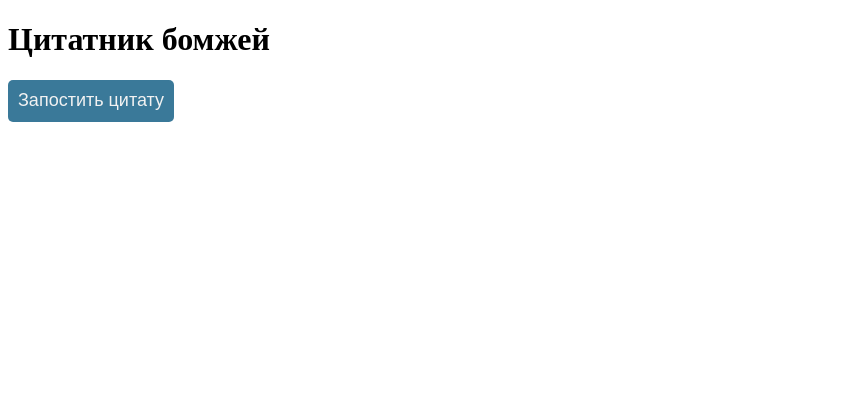
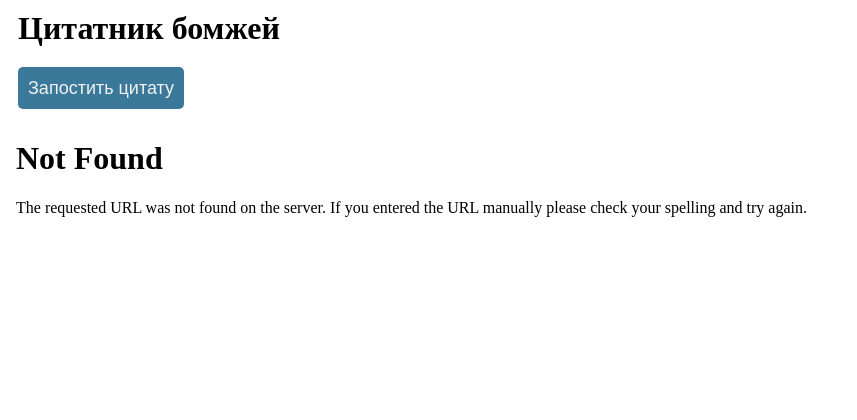
Before and after one commit to PossessedCoder/python, a Python web app: template src/templates/main_page.html in a window 1280 px wide. Shown: the top 420 px of the page, without its empty margins (0-857 px from the left). Before the commit the page ends 122 px from the top, so only its background shows below. Run offline with Jinja, Linux system fonts and the light colour scheme; the template is opened without the code that fills it, so the values that code supplies are empty.

Commit message:
Add files via upload

```diff
--- a/src/static/css/styles.css
+++ b/src/static/css/styles.css
@@ -9,6 +9,7 @@
 	position: relative;
 	box-sizing: border-box;
 	transition: all 500ms ease;
+    margin: 10px;
 }
 .btn:hover {
 	background: rgba(0,0,0,0);
@@ -16,5 +17,9 @@
 	box-shadow: inset 0 0 0 3px #3a7999;
 }
 .txt {
+    margin: 10px;
     width: 90%;
 }
+h1 {
+    margin: 10px;
+}
--- a/src/templates/main_page.html
+++ b/src/templates/main_page.html
@@ -12,11 +12,7 @@
     <form action="/post" method="get">
        <button type="submit" id="post" class="btn">Запостить цитату </button>
     </form>
-    <script>
-        var doc = document.querySelector('link[rel="import"]').import;
-        // Grab DOM from doc.html's document.
-        var text = doc.querySelector('#quotes');
-        document.body.appendChild(text.cloneNode(true));
-    </script>
+    <embed src="/api/quotes" width="100%" height="1000vh"
+          type="text/html">
 </body>
 </html>
```
Also changed, not shown: src/main.py (+6 -4 lines), src/templates/quotes.html (line endings or trailing spaces).
